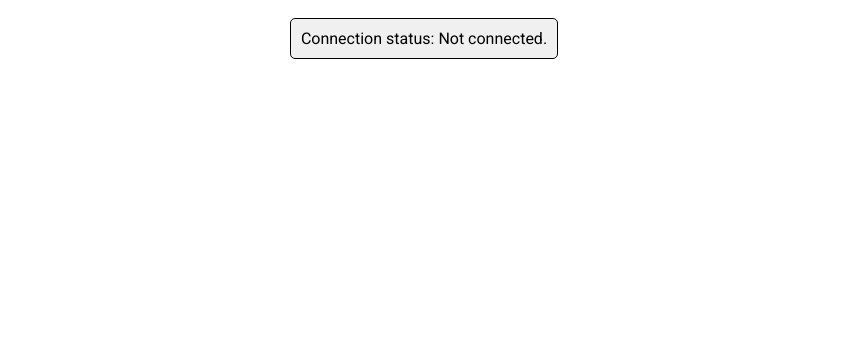
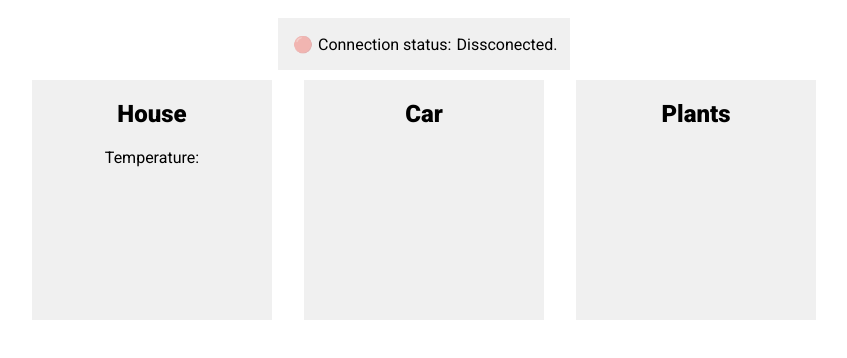
Before and after one commit to chinchillajared/monitor, a plain HTML site: page index.html in a window 1280 px wide. Shown: the whole page, without its empty margins (216-1063 px from the left). Drawn offline with Linux system fonts and the light colour scheme.

Commit message:
Main changes to show if the client is connected

```diff
--- a/index.html
+++ b/index.html
@@ -5,14 +5,34 @@
     <meta charset="UTF-8">
     <meta name="viewport" content="width=device-width, initial-scale=1.0">
     <title>Monitor</title>
-    <link rel="stylesheet" href="styles/index.css">
+    <link rel="stylesheet" href="styles/medium.css">
     <script type="text/javascript" src="scripts/connect.js" defer></script>
 </head>
 
 <body>
     <div class="con-status">
-        <div>Connection status: <span id="status"></span></div>
+        <div>
+            <span id="simbol"></span>
+            Connection status:
+            <span id="status">
+                <img src="images/rolling.gif" alt="loading icon">
+            </span>
+        </div>
+    </div>
+    <div class="container">
+        <div>
+            <h2>House</h2>
+            <div>Temperature:</div>
+        </div>
+        <div>
+            <h2>Car</h2>
+        </div>
+        <div>
+            <h2>Plants</h2>
+        </div>
     </div>
 </body>
+<footer>
 
+</footer>
 </html>
--- a/scripts/connect.js
+++ b/scripts/connect.js
@@ -1,35 +1,30 @@
 let socket;
 
-socket = new WebSocket('ws://192.168.1.111:8765');
+// Connect to the WebSocket server
+socket = new WebSocket('ws://192.168.1.104:8765');
 
+//Once the connection is open, confirm the status on the page
 socket.onopen = function (event) {
     console.log('WebSocket is open now.');
     document.getElementById('status').innerText = ''; // clear the messages
-    document.getElementById('status').innerText += 'connected';
+    document.getElementById('status').innerText += 'Connected.';
+    document.getElementById('simbol').innerText = '🟢';
 };
 
-
-
-socket.onmessage = function (event) {
-    console.log('Received from server: ' + event.data);
-    document.getElementById('messages').innerText += 'Received from server: ' + event.data + '\n';
-};
-
-
+//Once the connection is closed, confirm the status on the page
 socket.onclose = function (event) {
     console.log('WebSocket is closed now.');
     document.getElementById('status').innerText = ''; // clear the messages
-    document.getElementById('status').innerText += ' Not connected.';
+    document.getElementById('status').innerText += 'Dissconected.';
+    document.getElementById('simbol').innerText = '🔴';
 };
 
-
+//If there is an error, log it to the console
 socket.onerror = function (error) {
     console.log('WebSocket Error: ' + error);
 };
 
-
-
-document.getElementById('sendMessage').onclick = function () {
-    const message = document.getElementById('message').value;
-    socket.send(message);
+// Log messages from the server
+socket.onmessage = function (event) {
+    console.log('Message from server ', event.data);
 };
--- a/styles/index.css
+++ /dev/null
@@ -1,34 +0,0 @@
-@import url('https://fonts.googleapis.com/css2?family=Roboto:wght@400;900&display=swap');
-
-/*
-.roboto-regular {
-  font-family: "Roboto", sans-serif;
-  font-weight: 400;
-  font-style: normal;
-}
-
-.roboto-black {
-  font-family: "Roboto", sans-serif;
-  font-weight: 900;
-  font-style: normal;
-}*/
-
-
-.con-status {
-    display: grid;
-    grid-template-columns: auto;
-    grid-template-rows: auto auto auto;
-    justify-content: center;
-}
-
-.con-status div {
-    margin: 10px;
-    padding: 10px;
-    border: 1px solid #000;
-    border-radius: 5px;
-    background-color: #f0f0f0;
-    text-align: center;
-    font-family: "Roboto", sans-serif;
-    font-weight: 400;
-    font-style: normal;
-}
--- /dev/null
+++ b/styles/medium.css
@@ -0,0 +1,70 @@
+@import url('https://fonts.googleapis.com/css2?family=Roboto:wght@400;900&display=swap');
+
+/*
+.roboto-regular {
+  font-family: "Roboto", sans-serif;
+  font-weight: 400;
+  font-style: normal;
+}
+
+.roboto-black {
+  font-family: "Roboto", sans-serif;
+  font-weight: 900;
+  font-style: normal;
+}*/
+
+
+.con-status {
+  display: grid;
+  grid-template-columns: auto;
+  grid-template-rows: auto;
+  justify-content: center;
+}
+
+#simbol{
+  margin-right: 5px;
+  animation: blinker 3s linear infinite;
+}
+
+@keyframes blinker {
+  50% {
+    opacity: 0;
+  }
+}
+
+.con-status div {
+  width: 17rem;
+  height: 2rem;
+  display: flex;
+  align-items: center;
+  margin: 10px;
+  padding: 10px;
+  background-color: #f0f0f0;
+  font-family: "Roboto", sans-serif;
+  font-weight: 400;
+  font-style: normal;
+  color: #000;
+}
+
+.con-status div span {
+  margin-left: 5px;
+}
+
+.container{
+  margin: auto;
+  width: 64rem;
+  display: grid;
+  grid-template-columns: 15rem 15rem 15rem;
+  text-align: center;
+  grid-template-rows: 15rem;
+  gap: 2rem;
+  justify-content: center;
+}
+
+.container div {
+  background-color: #f0f0f0;
+  font-family: "Roboto", sans-serif;
+  font-weight: 400;
+  font-style: normal;
+  color: #000;
+}
```
Also changed, not shown: images/rolling.gif (added), 1 other file.
